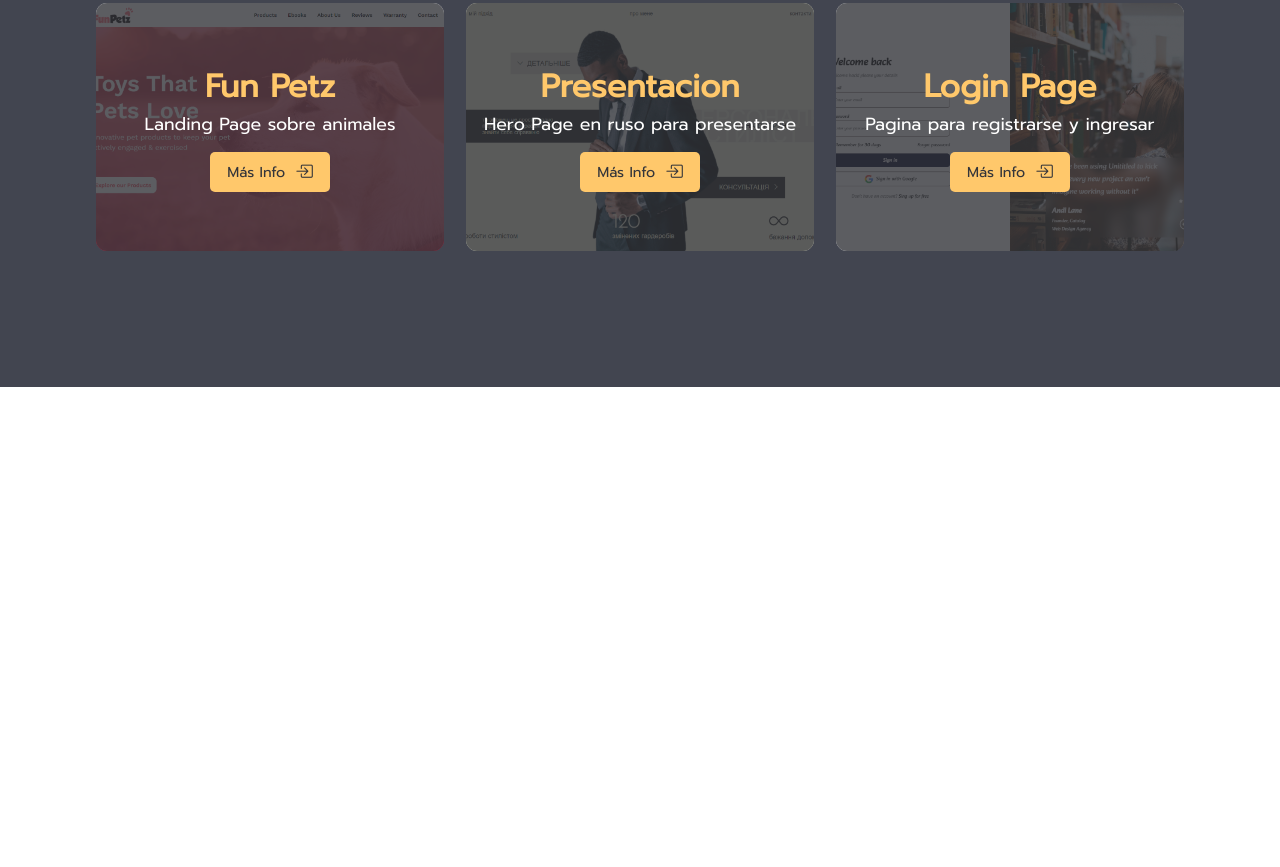
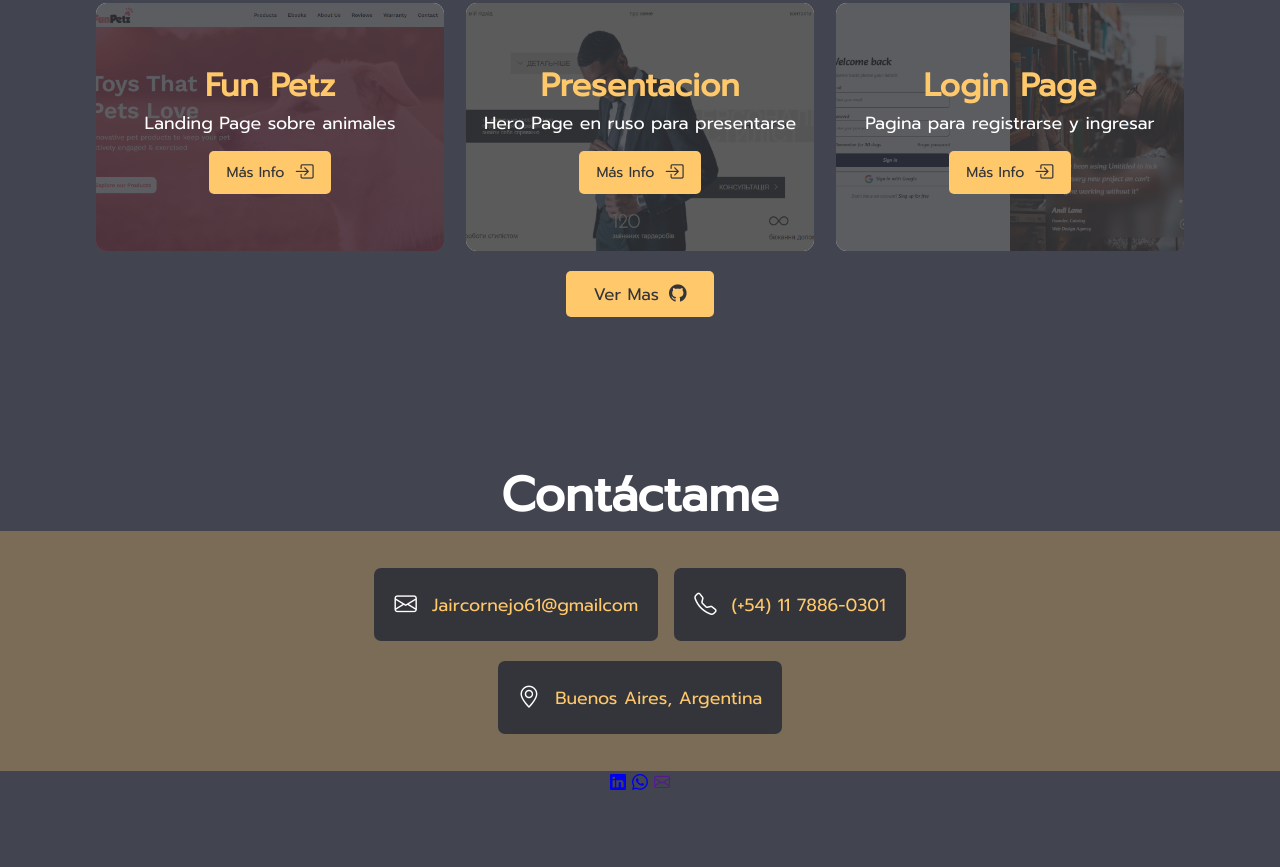
Before and after one commit to JairAle25/Mi-Portfolio, a plain HTML site: page index.html in a window 1280 px wide. Shown: the part 2373-3240 px from the top of the page. Before the commit the page ends 2760 px from the top, so only its background shows below. Drawn offline with nearby package versions, Linux system fonts and the light colour scheme.

Commit message:
Empezando la nueva seccion de contacto

```diff
--- a/estilo.css
+++ b/estilo.css
@@ -294,14 +294,14 @@ el mouse por arriba*/
     font-size: 1.2rem;
     padding-left: 10px;
 }
-.contProyecto a{
+.proyectos .mas{
     color: white;
     display: flex;
     justify-content: center;
     align-items: center;
     background-color: #ffc86b;
     color: #34353a;
-    font-size: 1rem;
+    font-size: 1.05rem;
     width: 10%;
     margin: 0 auto;
     margin-top: 20px;
@@ -309,53 +309,15 @@ el mouse por arriba*/
     border-radius: 5px;
     transition: all 0.6s ease;
 }
-.contProyecto a:hover{
+.proyectos .mas:hover{
     background-color: #34353a;
     color: #ffc86b;
 }
-.contProyecto i{
+.mas i{
     padding-left: 10px;
     font-size: 1.1rem;
 }
 .proy {
-    background-repeat: no-repeat;
-    background-position: center;
-    background-size: cover;
-}
-
-.proy1{
-    background: url(img/pagina6.png);
-    background-repeat: no-repeat;
-    background-position: center;
-    background-size: cover;
-    /* position: relative; */
-}
-.proy2{
-    background: url(img/pagina5.png);
-    background-repeat: no-repeat;
-    background-position: center;
-    background-size: cover;
-}
-.proy3{
-    background: url(img/pagina4.png);
-    background-repeat: no-repeat;
-    background-position: center;
-    background-size: cover;
-}
-.proy4{
-    background: url(img/pagina3.png);
-    background-repeat: no-repeat;
-    background-position: center;
-    background-size: cover;
-}
-.proy5{
-    background: url(img/pagina2.png);
-    background-repeat: no-repeat;
-    background-position: center;
-    background-size: cover;
-}
-.proy6{
-    background: url(img/pagina1.png);
     background-repeat: no-repeat;
     background-position: center;
     background-size: cover;
@@ -435,3 +397,46 @@ el mouse por arriba*/
     opacity: 1;
     pointer-events: unset;
 }
+.contacto{
+    background-color: #424550;
+    display: flex;
+    flex-direction: column;
+    justify-content: center;
+    align-items: center;
+    height: 60vh;
+}
+.contacto h1{
+    color: white;
+    font-size: 3rem;
+}
+.contContacto{
+    background-color: rgb(255, 200, 107,0.3);
+    width: 100%;
+    display: flex;
+    flex-direction: column;
+    justify-content: center;
+    align-items: center;
+    height: 30vh;
+}
+.deLado{
+    display: flex;
+    gap: 1rem;
+    padding-bottom: 20px;
+}
+.cajaContacto{
+    display: flex;
+    background-color: #34353a;
+    padding: 20px 20px;
+    border-radius: 7px;
+    align-items: center;
+    justify-content: center;
+}
+.cajaContacto i{
+    color: white;
+    font-size: 1.4rem;
+    padding-right: 15px;
+}
+.cajaContacto p{
+    color: #ffc86b;
+    font-size: 1.1rem;
+}
--- a/index.html
+++ b/index.html
@@ -30,9 +30,9 @@
             <div class="iconos">
                 <div class="contenedor">
                     <img src="img/linea.png" alt="">
-                    <a href="https://www.linkedin.com/in/jaircornejo25/"><i class="bi bi-linkedin"></i></a>
-                    <a href="https://github.com/JairAle25"><i class="bi bi-github"></i></a>
-                    <a href="https://wa.link/5sxq4a"><i class="bi bi-whatsapp"></i></a>
+                    <a href="https://www.linkedin.com/in/jaircornejo25/" target="_blank"><i class="bi bi-linkedin"></i></a>
+                    <a href="https://github.com/JairAle25" target="_blank"><i class="bi bi-github"></i></a>
+                    <a href="https://wa.link/5sxq4a" target="_blank"><i class="bi bi-whatsapp"></i></a>
                 </div>
             </div>
         </section>
@@ -90,6 +90,7 @@
             <div class="contProyecto">
                 <h1>Mis Proyectos</h1>
             </div>
+            <a href="https://github.com/JairAle25" target="_blank" class="mas">Ver Mas<i class="bi bi-github"></i></a>
         </section>
 
         <section class="modal" id="modalFondo">
@@ -103,6 +104,31 @@
                 <button id="btnCerrar">Volver</button>
             </div>
         </section>
+
+        <section class="contacto">
+            <h1>Contáctame</h1>
+            <div class="contContacto">
+                <div class="deLado">
+                    <div class="cajaContacto">
+                        <i class="bi bi-envelope"></i>
+                        <p>Jaircornejo61@gmailcom</p>
+                    </div>
+                    <div class="cajaContacto">
+                        <i class="bi bi-telephone"></i>
+                        <p>(+54) 11 7886-0301</p>
+                    </div>
+                </div>
+                <div class="cajaContacto">
+                    <i class="bi bi-geo-alt"></i>
+                    <p>Buenos Aires, Argentina</p>
+                </div>
+            </div>
+            <div>
+                <a href="https://www.linkedin.com/in/jaircornejo25/" target="_blank"><i class="bi bi-linkedin"></i></a>
+                <a href="https://wa.link/5sxq4a" target="_blank"><i class="bi bi-whatsapp"></i></a>
+                <a href=""><i class="bi bi-envelope"></i></a>
+            </div>
+        </section>
     </main>
     <script src="Js/main.js"></script>
 </body>
```
